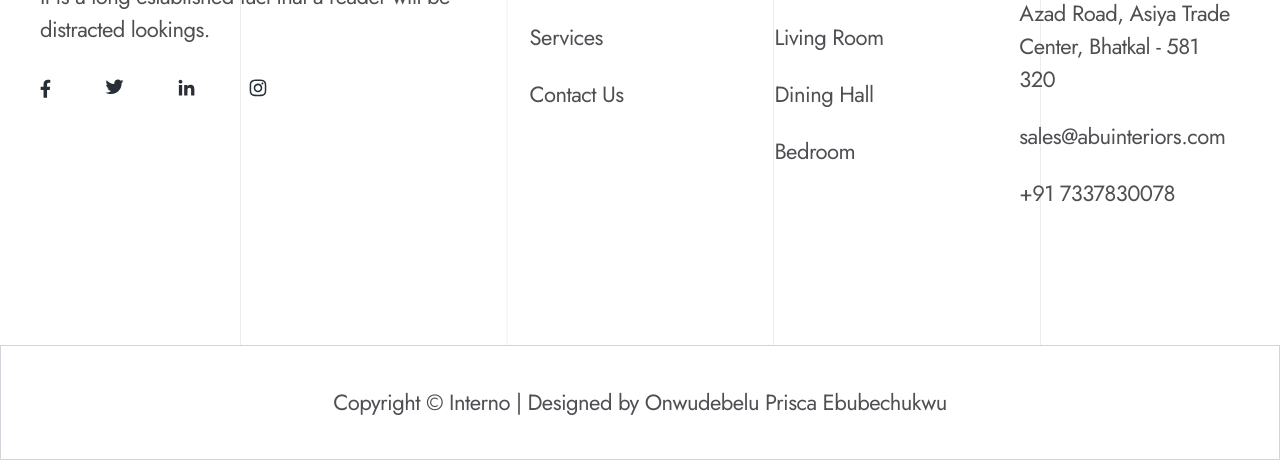
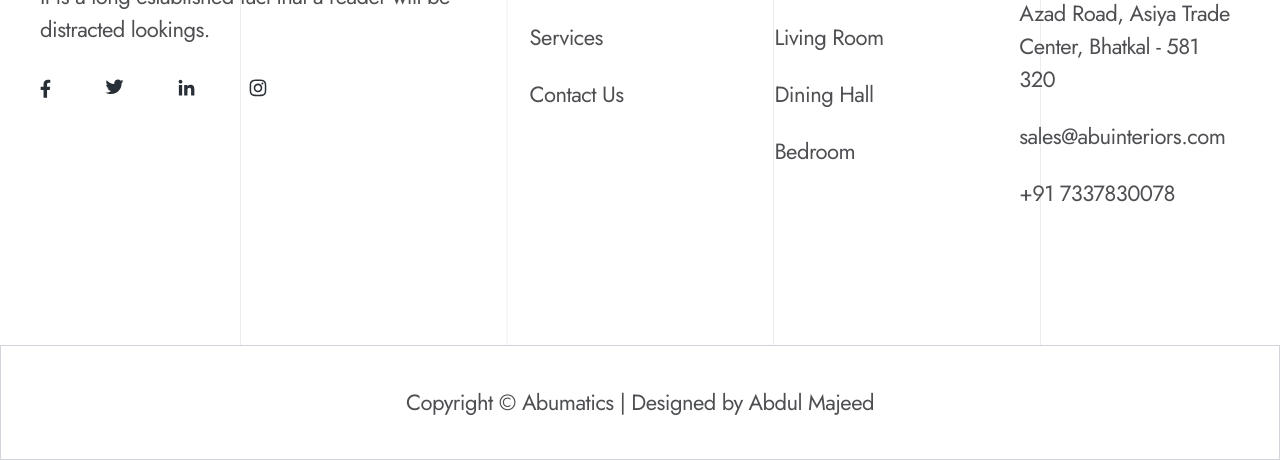
Before and after one commit to Majeed-hub/abu-interiors, an Astro site: page /about in a window 1280 px wide. Shown: the part 3674-4134 px from the top of the page. Built offline with nearby package versions, Linux system fonts and the light colour scheme; Astro itself is replaced by a stand-in of ours; a web font is replaced by a local one.

Commit message:
added copy righ info

```diff
--- a/src/layouts/main-layout.astro
+++ b/src/layouts/main-layout.astro
@@ -32,7 +32,7 @@ const { title } = Astro.props as LayoutProps
       <Footer />
     </main>
     <p class="tracking-tight text-base text-center border border-gray-300 bg-white py-10 lg:text-[22px] lg:leading-[33px] font-jost text-text-gray">
-        Copyright © Interno | Designed by Onwudebelu Prisca Ebubechukwu
+        Copyright © Abumatics | Designed by Abdul Majeed
     </p>
   </body>
 </html>
```
